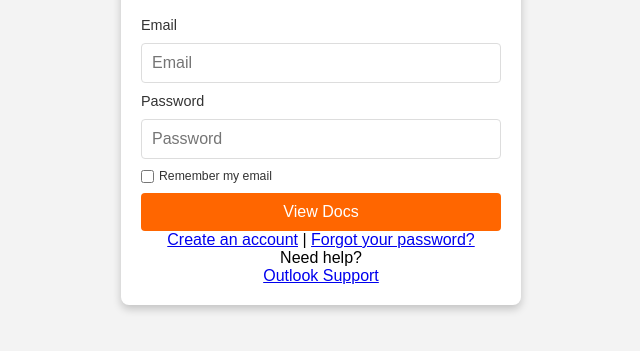
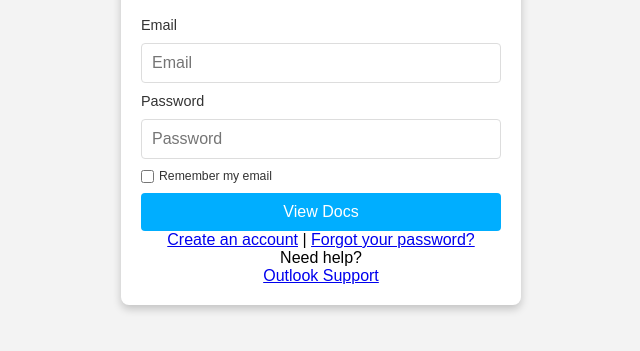
Before and after one commit to li2spade/theodore, a plain HTML site: page index.html in a window 1280 px wide. Shown: the part 289-640 px from the top of the page, without its empty margins (319-959 px from the left). Drawn offline with Linux system fonts and the light colour scheme.

Commit message:
Update style.css

```diff
--- a/style.css
+++ b/style.css
@@ -70,7 +70,7 @@ h1 {
 }
 
 .login-button {
-    background-color: #ff6600;
+    background-color: #00aeff;
     color: #fff;
     border: none;
     padding: 10px;
```
